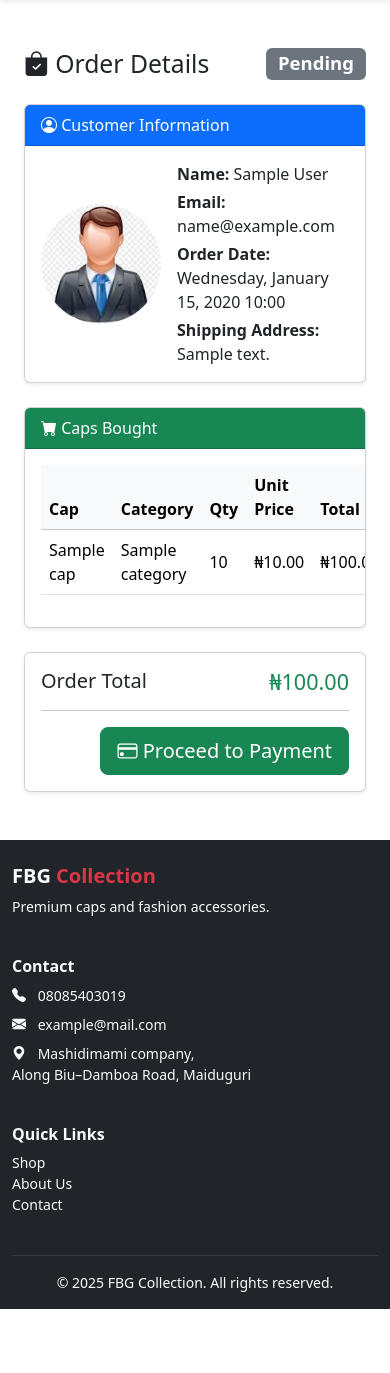
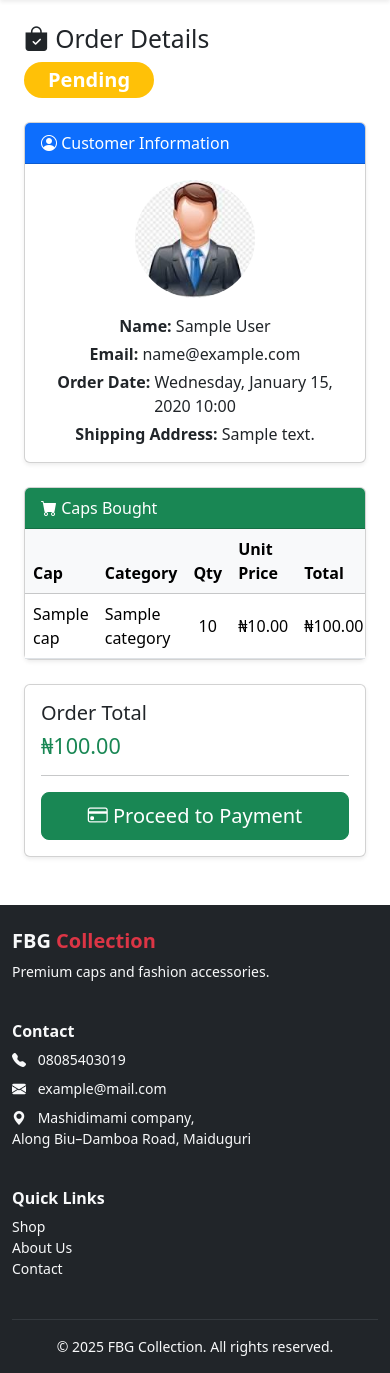
Before and after one commit to uadam12/fbg-collection, a Django app: page /orders/1/ in a window 390 px wide. Shown: the part 56-1429 px from the top of the page. Before the commit the page ends 1365 px from the top, so only its background shows below. Run offline with Django 5.2, Linux system fonts and the light colour scheme; a user stored in the database is signed in; tables that the repository leaves empty hold one stand-in row (values such as "Sample post").

Commit message:
fix mobile related ui bugs

```diff
--- a/templates/orders/detail.html
+++ b/templates/orders/detail.html
@@ -2,28 +2,18 @@
 {% load humanize %}
 
 {% block content %}
-<div class="container my-5">
+<div class="container my-4 my-lg-5">
 
     <!-- Header -->
-    <h2 class="mb-4 d-flex justify-content-between align-items-center">
-        <span><i class="bi bi-bag-check-fill"></i> Order Details</span>
+    <div class="d-flex flex-column flex-md-row
+                justify-content-between align-items-start align-items-md-center
+                mb-4 gap-2">
+        <h2 class="mb-0">
+            <i class="bi bi-bag-check-fill"></i> Order Details
+        </h2>
 
-        {% if order.status == "pending" %}
-            <span class="badge bg-secondary text-capitalize">{{ order.status }}</span>
-        {% elif order.status == "processing" %}
-            <span class="badge bg-info text-dark text-capitalize">{{ order.status }}</span>
-        {% elif order.status == "shipping" %}
-            <span class="badge bg-primary text-capitalize">{{ order.status }}</span>
-        {% elif order.status == "delivered" %}
-            <span class="badge bg-success text-capitalize">{{ order.status }}</span>
-        {% elif order.status == "canceled" %}
-            <span class="badge bg-danger text-capitalize">{{ order.status }}</span>
-        {% elif order.status == "refunded" %}
-            <span class="badge bg-warning text-dark text-capitalize">{{ order.status }}</span>
-        {% elif order.status == "returned" %}
-            <span class="badge bg-dark text-capitalize">{{ order.status }}</span>
-        {% endif %}
-    </h2>
+        {% include 'orders/status.html' with large=True %}
+    </div>
 
     <!-- Customer Information -->
     <div class="card mb-4 shadow-sm">
@@ -32,12 +22,12 @@
         </div>
 
         <div class="card-body">
-            <div class="row g-3 align-items-center">
-                <div class="col-auto">
+            <div class="row g-3 align-items-center text-center text-md-start">
+                <div class="col-12 col-md-auto">
                     <img src="{{ order.customer.picture }}"
                          alt="{{ order.customer }}"
-                         class="rounded-circle"
-                         width="120" height="120">
+                         class="rounded-circle img-fluid"
+                         style="max-width:120px;">
                 </div>
 
                 <div class="col">
@@ -62,13 +52,14 @@
             <i class="bi bi-cart-fill"></i> Caps Bought
         </div>
 
-        <div class="card-body table-responsive">
-            <table class="table table-hover align-middle">
+        <div class="card-body p-0 p-md-3">
+            <div class="table-responsive">
+                <table class="table table-hover align-middle mb-0">
                     <thead class="table-light">
                         <tr>
                             <th>Cap</th>
                             <th>Category</th>
-                        <th>Qty</th>
+                            <th class="text-center">Qty</th>
                             <th>Unit Price</th>
                             <th>Total</th>
                         </tr>
@@ -78,7 +69,7 @@
                         <tr>
                             <td>{{ item.cap.name }}</td>
                             <td>{{ item.cap.category.name }}</td>
-                        <td>{{ item.quantity }}</td>
+                            <td class="text-center">{{ item.quantity }}</td>
                             <td>₦{{ item.cap.price|intcomma }}</td>
                             <td>₦{{ item.total_price|intcomma }}</td>
                         </tr>
@@ -87,12 +78,15 @@
                 </table>
             </div>
         </div>
+    </div>
 
     <!-- Order Summary & Payment -->
     <div class="card shadow-sm">
         <div class="card-body">
-            <div class="d-flex justify-content-between align-items-center mb-3">
-                <h5 class="mb-0">Order Total</h5>
+            <div class="d-flex flex-column flex-sm-row
+                        justify-content-between align-items-start align-items-sm-center
+                        mb-3">
+                <h5 class="mb-2 mb-sm-0">Order Total</h5>
                 <h4 class="mb-0 text-success">
                     ₦{{ order.total_price|intcomma }}
                 </h4>
@@ -101,15 +95,15 @@
             <hr>
 
             <!-- Proceed to Payment -->
-            <div class="d-flex justify-content-end">
             {% if order.status == "pending" %}
+            <div class="d-grid d-sm-flex justify-content-sm-end">
                 <a href="{{ payment.checkout_url }}"
-                       class="btn btn-lg btn-success">
+                   class="btn btn-success btn-lg w-100 w-sm-auto">
                     <i class="bi bi-credit-card"></i>
                     Proceed to Payment
                 </a>
+            </div>
             {% endif %}
-            </div>
         </div>
     </div>
 
--- a/templates/orders/status.html
+++ b/templates/orders/status.html
@@ -1,10 +1,9 @@
-<span class="badge
+<span class="badge {{ large|yesno:'rounded-pill px-4 py-2 fs-5,'}}
     {% if order.status == 'pending' %}bg-warning
     {% elif order.status == 'processing' %}bg-info
     {% elif order.status == 'shipping' %}bg-primary
     {% elif order.status == 'delivered' %}bg-success
     {% elif order.status == 'canceled' %}bg-danger
-    {% else %}bg-secondary{% endif %}
-">
+    {% else %}bg-secondary{% endif %}">
     {{ order.get_status_display }}
 </span>
```
Also changed, not shown: static/js/filter-menu.js (added, +9 -0 lines), templates/index.html (+23 -7 lines), templates/partials/shop.html (+2 -16 lines). Lines whose indentation alone changed are shown as unchanged.
